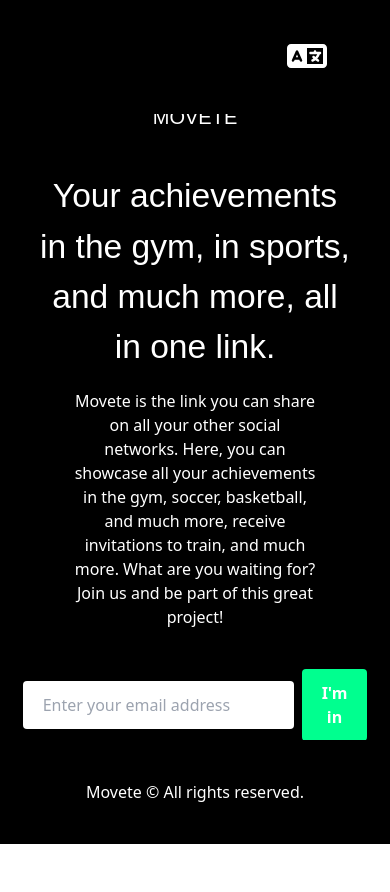
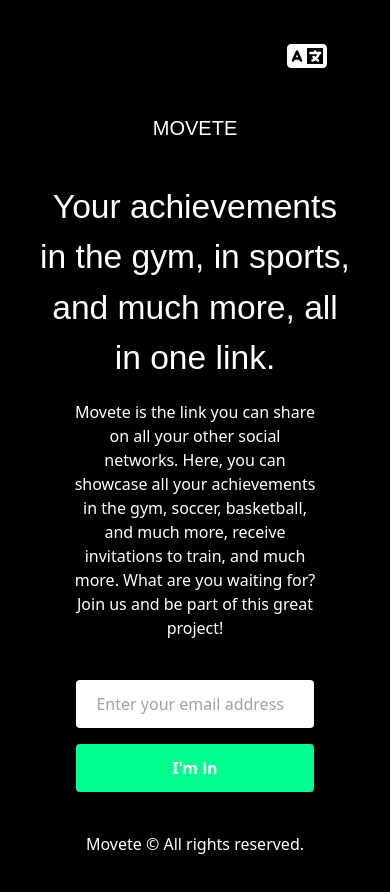
Before and after one commit to andevbonilla/movete-waitlist, a Next.js app: page /en in a window 390 px wide. Shown: the top 892 px of the page. Before the commit the page ends 844 px from the top, so only its background shows below. Built offline with nearby package versions, Linux system fonts and the light colour scheme; a web font is replaced by a local one.

Commit message:
final UI change to the waitlist

```diff
--- a/src/app/[locale]/page.tsx
+++ b/src/app/[locale]/page.tsx
@@ -14,13 +14,13 @@ export default function HomePage() {
 
     return (
         <>
-            <nav className='bg-black text-white 2x:px-[30%] lg:px-[25%] px-[10%] flex justify-end items-center py-10 fixed top-0 right-0 w-full'>
+            <nav className='bg-black text-white 2x:px-[30%] lg:px-[25%] px-[10%] flex justify-end items-center py-10 w-full'>
                 <ChangeLanguage
                     title={homePage("changeLanguage")}
                 />
             </nav>
 
-            <main className='bg-black text-white 2x:px-[30%] lg:px-[25%] px-[10%] min-h-[100vh] flex flex-col items-center justify-center'>
+            <main className='bg-black text-white 2x:px-[30%] lg:px-[25%] px-[10%] min-h-[80vh] flex flex-col items-center justify-center'>
                 <h1 className={`${delaGothic.className} text-center font-bold text-xl mb-10`}>MOVETE</h1>
                 <h2
                     className={`font-bold text-[2.1rem] mb-4 text-center ${delaGothic.className}`}
@@ -30,16 +30,16 @@ export default function HomePage() {
                     className='text-opacity-85 mb-10 text-center px-[2rem]'
                 >
                     {homePage("text")}</p>
-                <div className='flex items-center justify-center'>
+                <div className='md:flex-row flex flex-col items-center justify-cente w-full px-[12%]'>
                     <input
-                        className='py-3 px-5 rounded text-black text-opacity-90 mr-2'
+                        className='md:mr-2 py-3 px-5 rounded text-black text-opacity-90 w-full'
                         name='email'
                         type="email"
                         placeholder={homePage("placeholderText")}
                     />
                     <button
                         type='button'
-                        className='hover:bg-[#00CE74] duration-200 bg-[#00FF8F] rounded py-3 px-5 font-bold'
+                        className='md:mt-0 hover:bg-[#00CE74] mt-4 duration-200 bg-[#00FF8F] rounded py-3 px-5 font-bold w-full'
                     >
                         {homePage("buttonText")}
                     </button>
@@ -47,7 +47,7 @@ export default function HomePage() {
 
 
             </main>
-            <footer className='bg-black text-white 2x:px-[30%] lg:px-[25%] px-[10%] fixed bottom-0 left-0 w-full flex items-center justify-center py-10'>
+            <footer className='bg-black text-white 2x:px-[30%] lg:px-[25%] px-[10%] w-full flex items-center justify-center py-10'>
                 <p className='text-opacity-80'>{homePage("copyright")}</p>
             </footer>
         </>
--- a/src/i18n.ts
+++ b/src/i18n.ts
@@ -2,7 +2,7 @@ import {notFound} from 'next/navigation';
 import {getRequestConfig} from 'next-intl/server';
 
 // Can be imported from a shared config
-const locales = ['en', 'es', 'ru', 'zh', 'fr', 'zh', 'hi', 'ja'];
+const locales = ['en', 'es', 'ru', 'zh', 'fr', 'zh', 'hi', 'ja', 'pt'];
 
 export default getRequestConfig(async ({locale}) => {
   // Validate that the incoming `locale` parameter is valid
--- a/src/middleware.ts
+++ b/src/middleware.ts
@@ -2,7 +2,7 @@ import createMiddleware from 'next-intl/middleware';
 
 export default createMiddleware({
   // A list of all locales that are supported
-  locales: ['en', 'es', 'fr', 'hi', 'ja', 'pt', 'ru', 'zh'],
+  locales: ['en', 'es', 'fr', 'hi', 'ja', 'pt', 'ru', 'zh', 'pt'],
 
   // Used when no locale matches
   defaultLocale: 'en'
```
